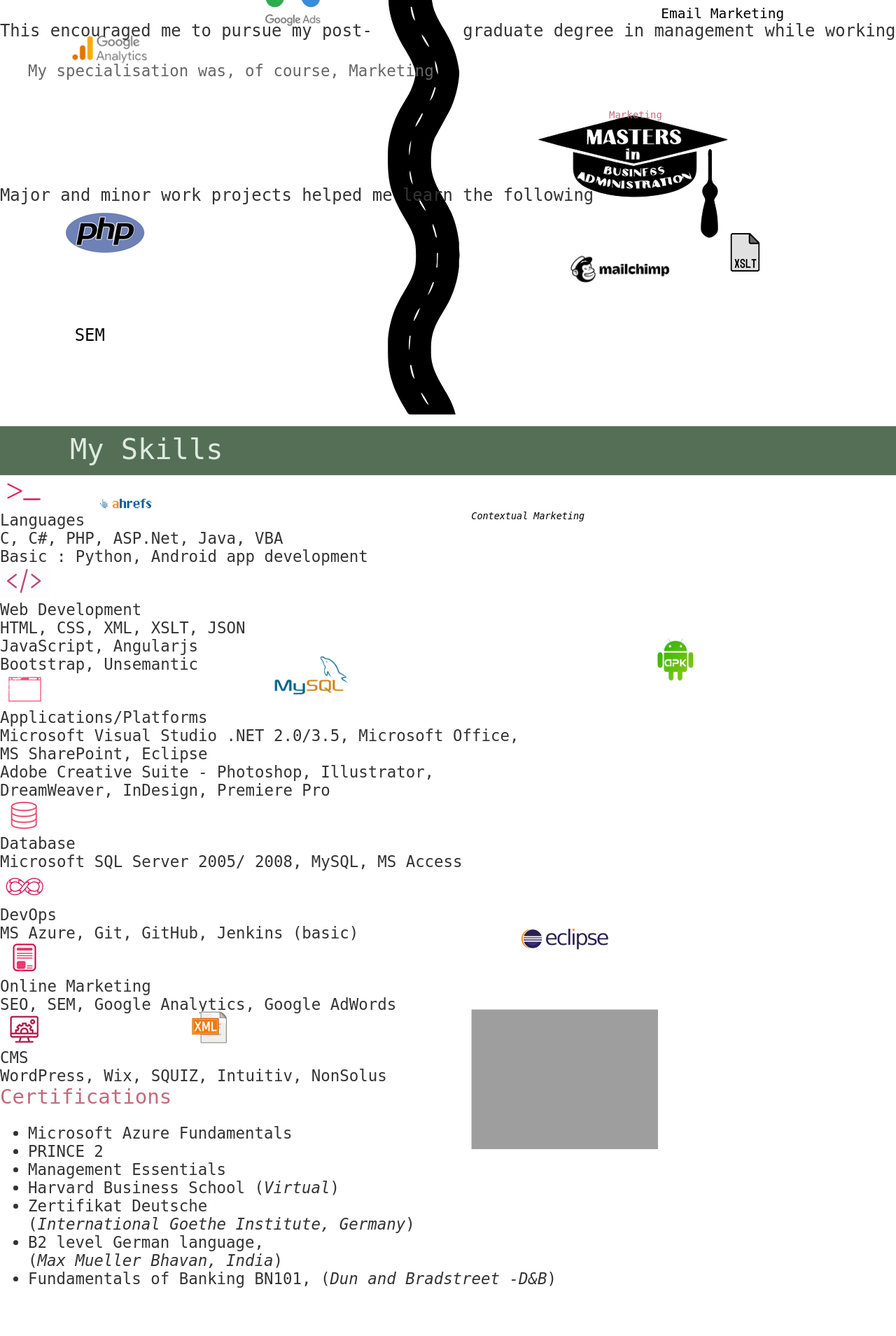
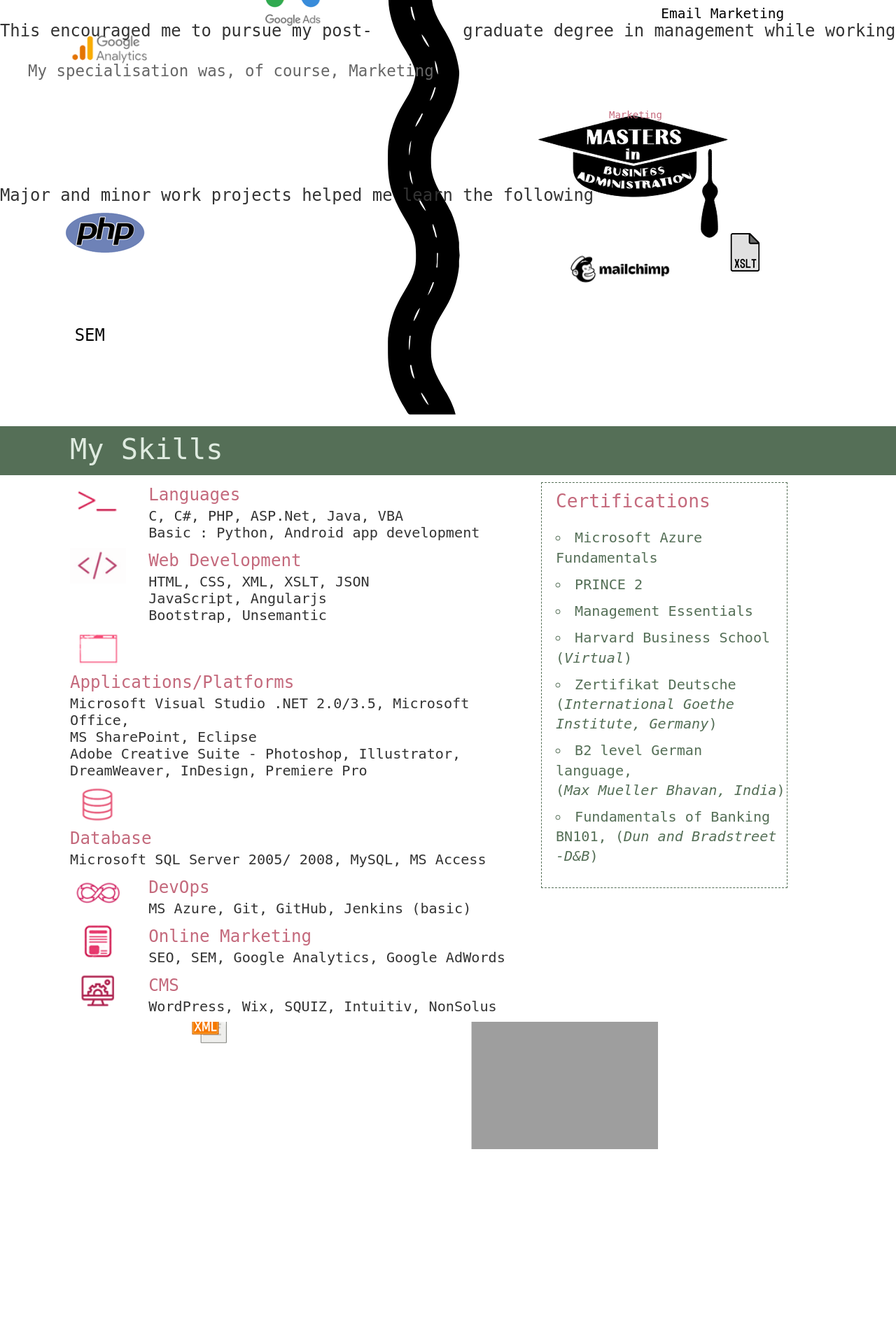
Before and after one commit to sushmita-kolhapurkar/portfolio, a PHP site: page / in a window 1280 px wide. Shown: the part 3250-5159 px from the top of the page at 70% size. Run offline with PHP 8.4, Linux system fonts and the light colour scheme; grey boxes are pictures that could not be loaded.

Commit message:
Add files via upload

```diff
--- a/assets/main.css
+++ b/assets/main.css
@@ -4,6 +4,7 @@
   position: relative;
   font-size:14px;
   scroll-behavior: smooth;
+  color:#333;
 }
 svg {
   max-width: 100%;
@@ -15,6 +16,11 @@
 .subtitle-font {
 	font-size:1.3em;
 	color: #495843;
+}
+.sideheading-font {
+	font-size:1.2em;
+	color: #c4697c;
+	line-height:36px;
 }
 .grey-font {
 	color: #666;
@@ -78,6 +84,29 @@
 	width:300px;
   }
 
+div.box {
+  position: relative;
+  margin:0px;
+  padding-left:100px;
+  padding-top:10px;
+  background-color:#FFFFFF;
+  z-index:160;
+	font-size:0.9em;
+}
+
+.box .left{
+	width:56%;
+	display:inline-block;
+}
+.box .right{
+	width:28%;
+	display:inline-block;
+	vertical-align:top;
+	padding:10px 0 10px 20px;
+	color:#556F57;
+	line-height:1.6em;
+	border:1px dashed #556F57;
+}
 .calltoaction {
 	width:50%;
 	text-align:center;
@@ -85,12 +114,25 @@
 }
 .calltoaction a{
 	display:inline;
+	padding:5px;
 	background-color: #556F57;
 	color: #FFFFFF;
 	border-radius: 10px;
 	text-size:0.7em;
 }
 
+.skillbox {
+	margin-bottom:10px;
+}
+.skillbox div{
+	display:inline-block;
+	vertical-align:top;
+	color:#333;
+}
+.skillbox div img {
+	margin-right:20px;
+	width:80px;
+}
 
 .typing {
   /*This part is important for centering*/
@@ -240,3 +282,15 @@
 	bottom:45px;
 	right:50px;
 	}
+
+ul {
+	padding:0;
+}
+ul li{
+	list-style:circle;
+	list-style-position:inside;
+	line-height:1.4em;
+}
+ul li:not(:last-child) {
+	margin-bottom:10px;
+}
```
